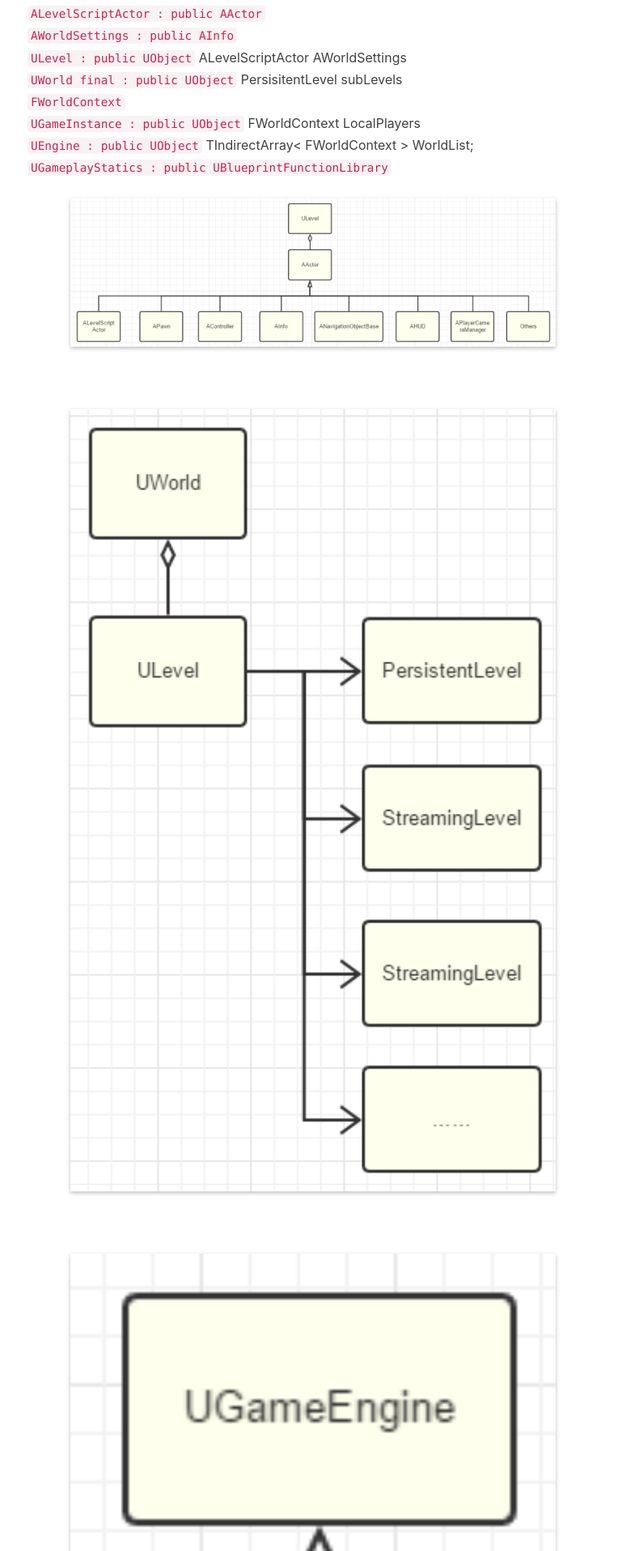
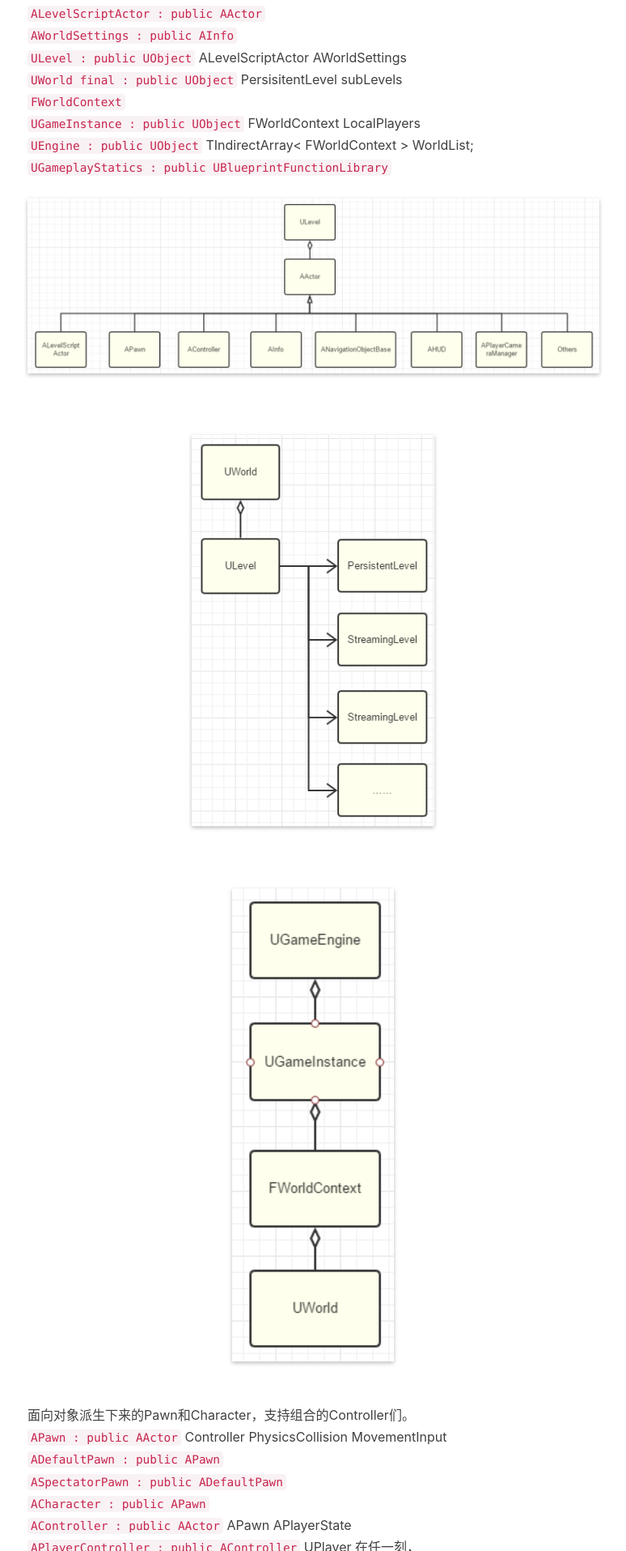
Before and after one commit to huangx916/huangx916.github.io, a Jekyll site: the page built from _posts/2018-10-06-ue4note.markdown, in a window 1280 px wide. Shown: the part 1888-3803 px from the top of the page at 81% size, without its empty margins (231-1005 px from the left). Built offline with Jekyll 4.4.1, drawn with Linux system fonts in a browser that asks for light colours; nearby versions of some CDN libraries; comment, search, counter and statistics services are not loaded.

Commit message:
ue4 note

```diff
--- a/_posts/2018-10-06-ue4note.markdown
+++ b/_posts/2018-10-06-ue4note.markdown
@@ -40,9 +40,9 @@ Object->Actor+Component->Level->World->WorldContext->GameInstance->Engine
 `UGameInstance : public UObject`                      FWorldContext	LocalPlayers
 `UEngine : public UObject`                            TIndirectArray< FWorldContext >	WorldList;
 `UGameplayStatics : public UBlueprintFunctionLibrary`
-<img class="shadow" src="/img/in-post/ue4note/2.png" width="600">
-<img class="shadow" src="/img/in-post/ue4note/3.png" width="600">
-<img class="shadow" src="/img/in-post/ue4note/4.png" width="600">
+<img class="shadow" src="/img/in-post/ue4note/2.png" width="1000">
+<img class="shadow" src="/img/in-post/ue4note/3.png" width="300">
+<img class="shadow" src="/img/in-post/ue4note/4.png" width="200">
 面向对象派生下来的Pawn和Character，支持组合的Controller们。
 `APawn : public AActor`                               Controller	PhysicsCollision	MovementInput
 `ADefaultPawn : public APawn`
@@ -77,7 +77,7 @@ MVC:
 <img class="shadow" src="/img/in-post/ue4note/6.png" width="600">
 
 GamePlay框架:
-<img class="shadow" src="/img/in-post/ue4note/7.png" width="600">
+<img class="shadow" src="/img/in-post/ue4note/7.png" width="1000">
 
 BP
 UHT（Unreal Header Tool，一个分析源码标记并生成代码的工具）
@@ -100,7 +100,7 @@ UBT
 在程序启动的时候，UE利用了Static自动注册模式把所有类的信息都一一登记一遍。而紧接着另一个就是顺序问题了，这么多类，谁先谁后，互相若是有依赖该怎么解决。众所周知，UE是以Module来组织引擎结构的（关于Module的细节会在以后章节叙述），一个个Module可以通过脚本配置来选择性的编译加载。在游戏引擎众多的模块中，玩家自己的Game模块是处于比较高级的层次的，都是依赖于引擎其他更基础底层的模块，而这些模块中，最最底层的就是Core模块（C++的基础库），接着就是CoreUObject，正是实现Object类型系统的模块
 UE4利用了C++的static对象初始化模式，在程序最初启动的时候，main之前，就收集到了所有的类型元数据、函数指针回调、名字、CRC等信息。
 
-<img class="shadow" src="/img/in-post/ue4note/8.png" width="600">
+<img class="shadow" src="/img/in-post/ue4note/8.png" width="1000">
 
 ## 后记
 主要参考[InsideUE4](https://zhuanlan.zhihu.com/insideue4)，持续更新中...
```
